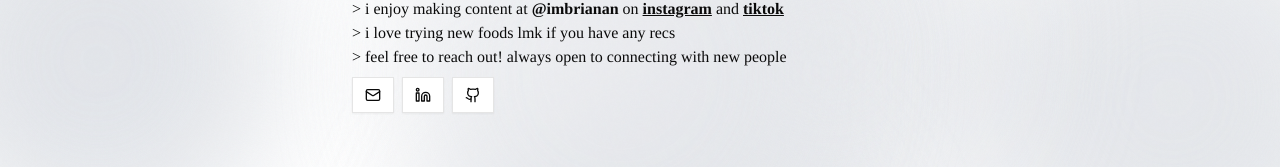
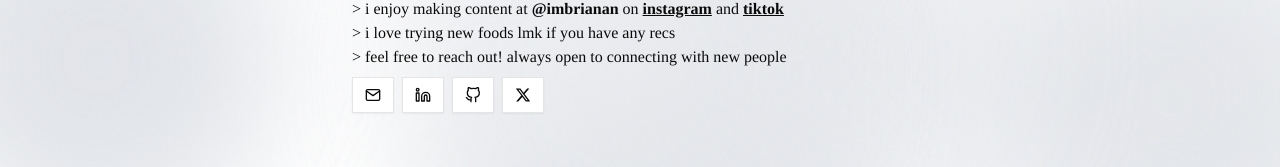
Before and after one commit to Brian-An/portfolio, a Next.js app: page / in a window 1280 px wide. Shown: the part 347-514 px from the top of the page. Built offline with nearby package versions, Linux system fonts and the light colour scheme.

Commit message:
x social and use react icon

```diff
--- a/constants/socials.ts
+++ b/constants/socials.ts
@@ -1,7 +1,15 @@
-import { Github, Linkedin, Mail } from "lucide-react";
+import { IconType } from "react-icons";
+import { FiMail, FiGithub, FiLinkedin } from "react-icons/fi";
+import { FaXTwitter } from "react-icons/fa6";
 
-export const socialLinks = [
-  { href: "mailto:brian.an1@uwaterloo.ca", icon: Mail },
-  { href: "https://www.linkedin.com/in/brian-an06/", icon: Linkedin },
-  { href: "https://github.com/Brian-An", icon: Github },
+export interface SocialLink {
+  href: string;
+  icon: IconType;
+}
+
+export const socialLinks: SocialLink[] = [
+  { href: "mailto:brian.an1@uwaterloo.ca", icon: FiMail },
+  { href: "https://www.linkedin.com/in/brian-an06/", icon: FiLinkedin },
+  { href: "https://github.com/Brian-An", icon: FiGithub },
+  { href: "https://www.x.com/imbrianan", icon: FaXTwitter },
 ];
--- a/package.json
+++ b/package.json
@@ -18,6 +18,7 @@
     "next": "16.1.1",
     "react": "19.2.3",
     "react-dom": "19.2.3",
+    "react-icons": "^5.6.0",
     "shadcn": "^3.6.2",
     "tailwind-merge": "^3.4.0"
   },
```
Also changed, not shown: 1 other file (tests, documents, lock files or other folders).
